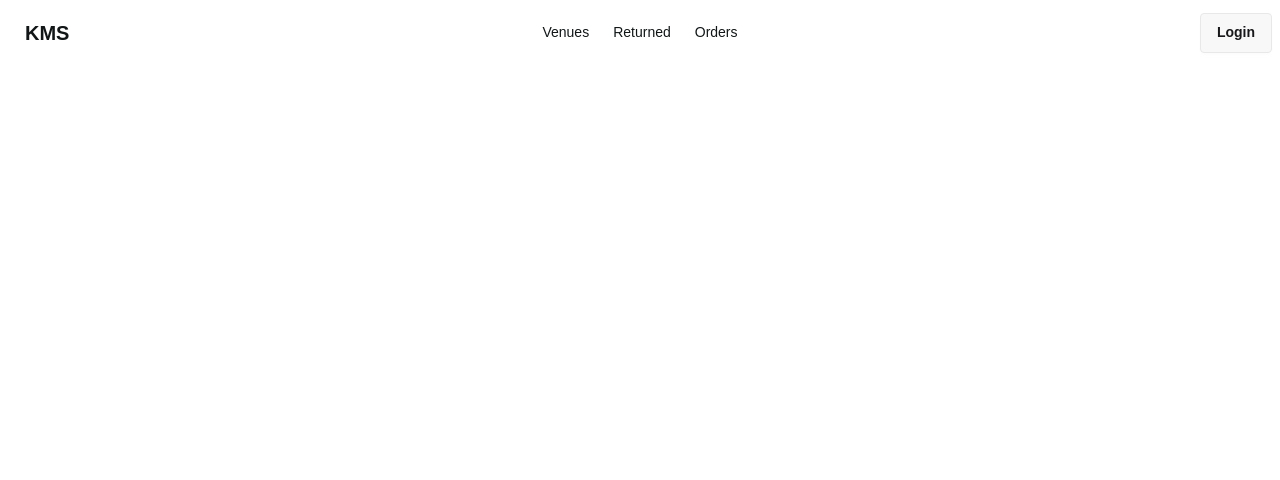
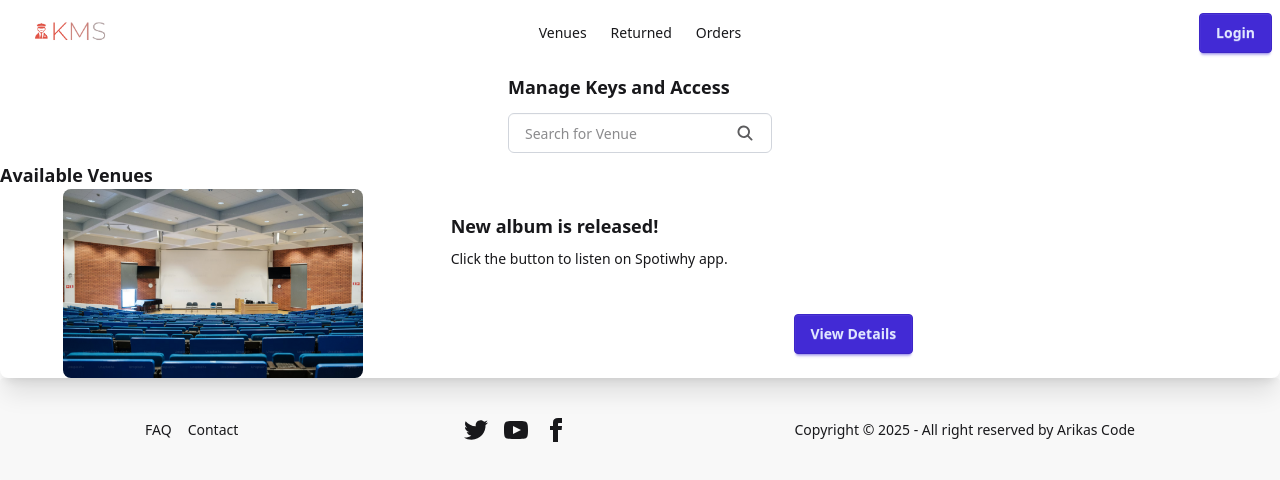
Before and after one commit to Njoxpy/njox_keys, a Next.js app in the folder apps/frontend/: page / in a window 1280 px wide. Shown: the top 480 px of the page. Built offline with nearby package versions, Linux system fonts and the light colour scheme.

Commit message:
add Card and Footer components; update navbar links and integrate Search in Home page

```diff
--- /dev/null
+++ b/apps/frontend/app/components/Card.js
@@ -0,0 +1,28 @@
+import Image from "next/image";
+const Card = () => {
+  return (
+    <>
+      <h4 className="text-lg font-semibold">Available Venues</h4>
+      <div className="card lg:flex lg:flex-row bg-base-100 shadow-xl">
+        <figure className="w-1/3">
+          <Image
+            width={300}
+            height={200}
+            src="/venue.png"
+            alt="Venue"
+            className="rounded-lg object-cover"
+          />
+        </figure>
+        <div className="card-body w-2/3">
+          <h2 className="card-title">New album is released!</h2>
+          <p>Click the button to listen on Spotiwhy app.</p>
+          <div className="card-actions justify-center">
+            <button className="btn btn-primary">View Details</button>
+          </div>
+        </div>
+      </div>
+    </>
+  );
+};
+
+export default Card;
--- /dev/null
+++ b/apps/frontend/app/components/Footer.js
@@ -0,0 +1,63 @@
+import Link from "next/link";
+
+const Footer = () => {
+  return (
+    <>
+      <footer className="footer footer-center bg-base-200 text-base-content rounded p-10">
+        <nav className="grid grid-flow-col gap-4">
+          <Link href={"/faq"} className="link link-hover">
+            FAQ
+          </Link>
+          <Link href={"/contact"} className="link link-hover">
+            Contact
+          </Link>
+        </nav>
+        <nav>
+          <div className="grid grid-flow-col gap-4">
+            <a>
+              <svg
+                xmlns="http://www.w3.org/2000/svg"
+                width="24"
+                height="24"
+                viewBox="0 0 24 24"
+                className="fill-current"
+              >
+                <path d="M24 4.557c-.883.392-1.832.656-2.828.775 1.017-.609 1.798-1.574 2.165-2.724-.951.564-2.005.974-3.127 1.195-.897-.957-2.178-1.555-3.594-1.555-3.179 0-5.515 2.966-4.797 6.045-4.091-.205-7.719-2.165-10.148-5.144-1.29 2.213-.669 5.108 1.523 6.574-.806-.026-1.566-.247-2.229-.616-.054 2.281 1.581 4.415 3.949 4.89-.693.188-1.452.232-2.224.084.626 1.956 2.444 3.379 4.6 3.419-2.07 1.623-4.678 2.348-7.29 2.04 2.179 1.397 4.768 2.212 7.548 2.212 9.142 0 14.307-7.721 13.995-14.646.962-.695 1.797-1.562 2.457-2.549z"></path>
+              </svg>
+            </a>
+            <a>
+              <svg
+                xmlns="http://www.w3.org/2000/svg"
+                width="24"
+                height="24"
+                viewBox="0 0 24 24"
+                className="fill-current"
+              >
+                <path d="M19.615 3.184c-3.604-.246-11.631-.245-15.23 0-3.897.266-4.356 2.62-4.385 8.816.029 6.185.484 8.549 4.385 8.816 3.6.245 11.626.246 15.23 0 3.897-.266 4.356-2.62 4.385-8.816-.029-6.185-.484-8.549-4.385-8.816zm-10.615 12.816v-8l8 3.993-8 4.007z"></path>
+              </svg>
+            </a>
+            <a>
+              <svg
+                xmlns="http://www.w3.org/2000/svg"
+                width="24"
+                height="24"
+                viewBox="0 0 24 24"
+                className="fill-current"
+              >
+                <path d="M9 8h-3v4h3v12h5v-12h3.642l.358-4h-4v-1.667c0-.955.192-1.333 1.115-1.333h2.885v-5h-3.808c-3.596 0-5.192 1.583-5.192 4.615v3.385z"></path>
+              </svg>
+            </a>
+          </div>
+        </nav>
+        <aside>
+          <p>
+            Copyright © {new Date().getFullYear()} - All right reserved by
+            Arikas Code
+          </p>
+        </aside>
+      </footer>
+    </>
+  );
+};
+
+export default Footer;
--- a/apps/frontend/app/components/navbar.js
+++ b/apps/frontend/app/components/navbar.js
@@ -1,3 +1,6 @@
+import Image from "next/image";
+import Link from "next/link";
+
 const navbar = () => {
   return (
     <>
@@ -25,37 +28,44 @@
               className="menu menu-sm dropdown-content bg-base-100 rounded-box z-[1] mt-3 w-52 p-2 shadow"
             >
               <li>
-                <a>Venues</a>
+                <Link href={"/venues"}>Venues</Link>
               </li>
               <li>
-                <a>Orders</a>
+                <Link href={"/orders"}>Orders</Link>
               </li>
               <li>
-                <a>Returned</a>
-              </li>
-              <li>
-                <a>Returned</a>
+                <Link href={"/returned"}>Returned</Link>
               </li>
             </ul>
           </div>
-          <a className="btn btn-ghost text-xl">KMS</a>
+          <a className="btn btn-ghost text-xl">
+            <Image
+              src="/logo.png"
+              alt="KMS"
+              width={100}
+              height={100}
+              layout="fixed"
+            />
+          </a>
         </div>
         <div className="navbar-center hidden lg:flex">
           <ul className="menu menu-horizontal px-1">
             <li>
-              <a>Venues</a>
+              <Link href={"/venues"}>Venues</Link>
             </li>
             <li>
-              <a>Returned</a>
+              <Link href={"/returned"}>Returned</Link>
             </li>
 
             <li>
-              <a>Orders</a>
+              <Link href={"/orders"}>Orders</Link>
             </li>
           </ul>
         </div>
         <div className="navbar-end">
-          <a className="btn">Login</a>
+          <Link className="btn btn-primary" href={"/login"}>
+            Login
+          </Link>
         </div>
       </div>
     </>
--- a/apps/frontend/app/globals.css
+++ b/apps/frontend/app/globals.css
@@ -1,27 +1,2 @@
 @import "tailwindcss";
 @plugin "daisyui";
-
-@theme {
-  --font-sans: var(--font-geist-sans);
-  --font-mono: var(--font-geist-mono);
-}
-
-:root {
-  --background: #fff;  /* White background */
-  --foreground: #121617; /* Black text color */
-  --gray: #f1f3f4;  /* Light gray */
-}
-
-@media (prefers-color-scheme: dark) {
-  :root {
-    --background: #121617;  /* Dark background */
-    --foreground: #fff; /* White text color */
-    --gray: #2b2b2b; /* Darker gray (adjust as needed) */
-  }
-}
-
-body {
-  color: var(--foreground);
-  background: var(--background);
-  font-family: Arial, Helvetica, sans-serif;
-}
--- a/apps/frontend/app/page.js
+++ b/apps/frontend/app/page.js
@@ -1,11 +1,19 @@
 import Image from "next/image";
 
 import Navbar from "./components/navbar";
+import Search from "./components/Search";
+import Footer from "./components/Footer";
+import Card from "./components/Card";
 
 export default function Home() {
   return (
     <>
       <Navbar />
+      <main className="flex justify-center items-center p-2">
+        <Search />
+      </main>
+      <Card />
+      <Footer />
     </>
   );
 }
```
Also changed, not shown: apps/frontend/public/logo.png (added), apps/frontend/public/venue.png (added).
